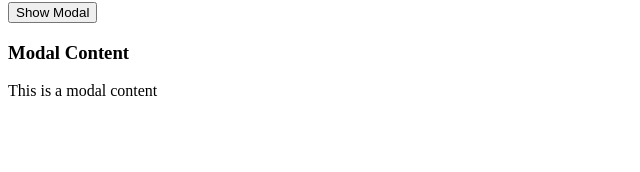
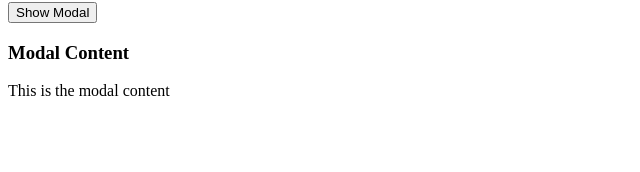
Before and after one commit to acciojob/lift-state-up-1-NayeemAhmed23, a React app: page / in a window 1280 px wide. Both pictures are taken after a click on the button "Show Modal". Shown: the part 125-297 px from the top of the page, without its empty margins (0-640 px from the left). Built offline with nearby package versions, Linux system fonts and the light colour scheme.

Commit message:
Adding solution

```diff
--- a/src/components/Child.js
+++ b/src/components/Child.js
@@ -12,7 +12,7 @@
                 showModal == true && (
                     <div>
                         <h3>Modal Content</h3>
-                        <p>This is a modal content</p>
+                        <p>This is the modal content</p>
                     </div>
                 )
             }
```
